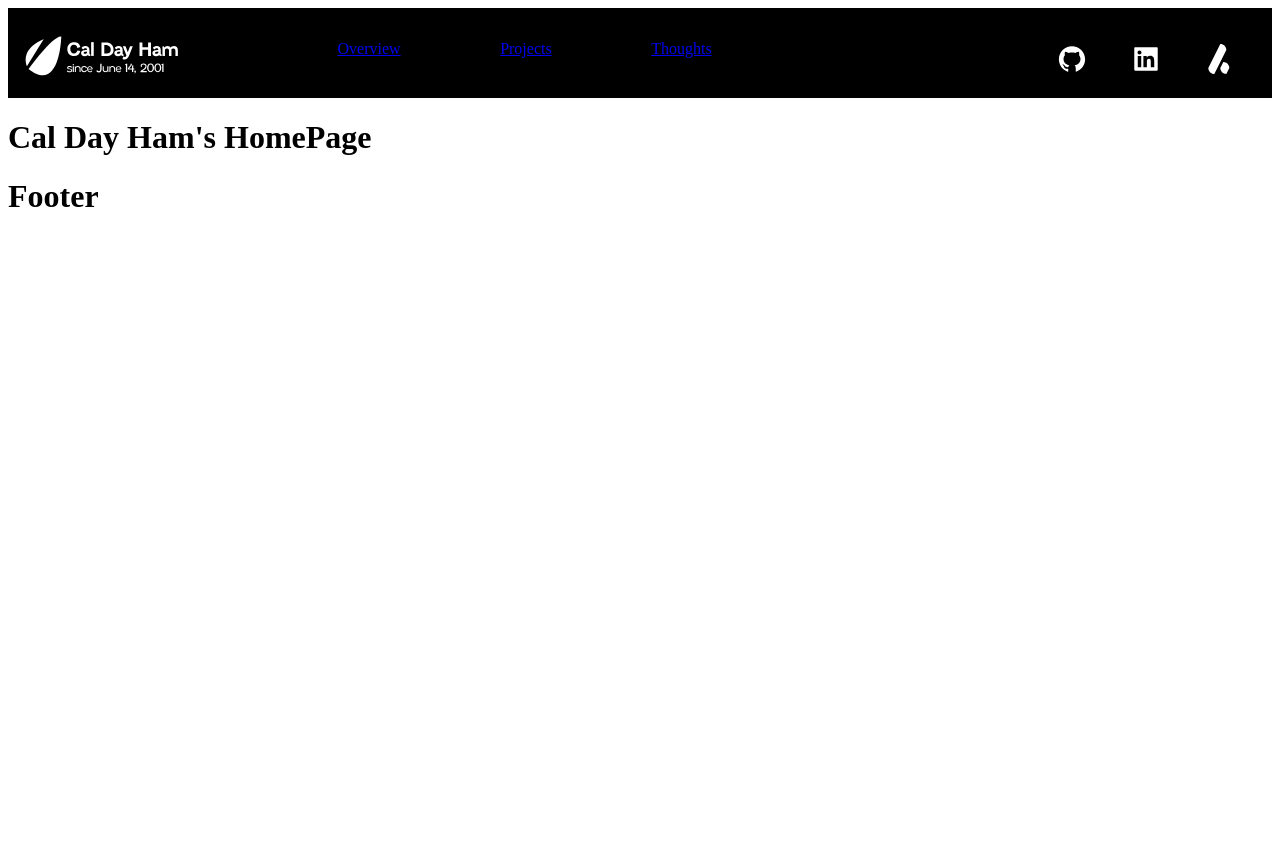
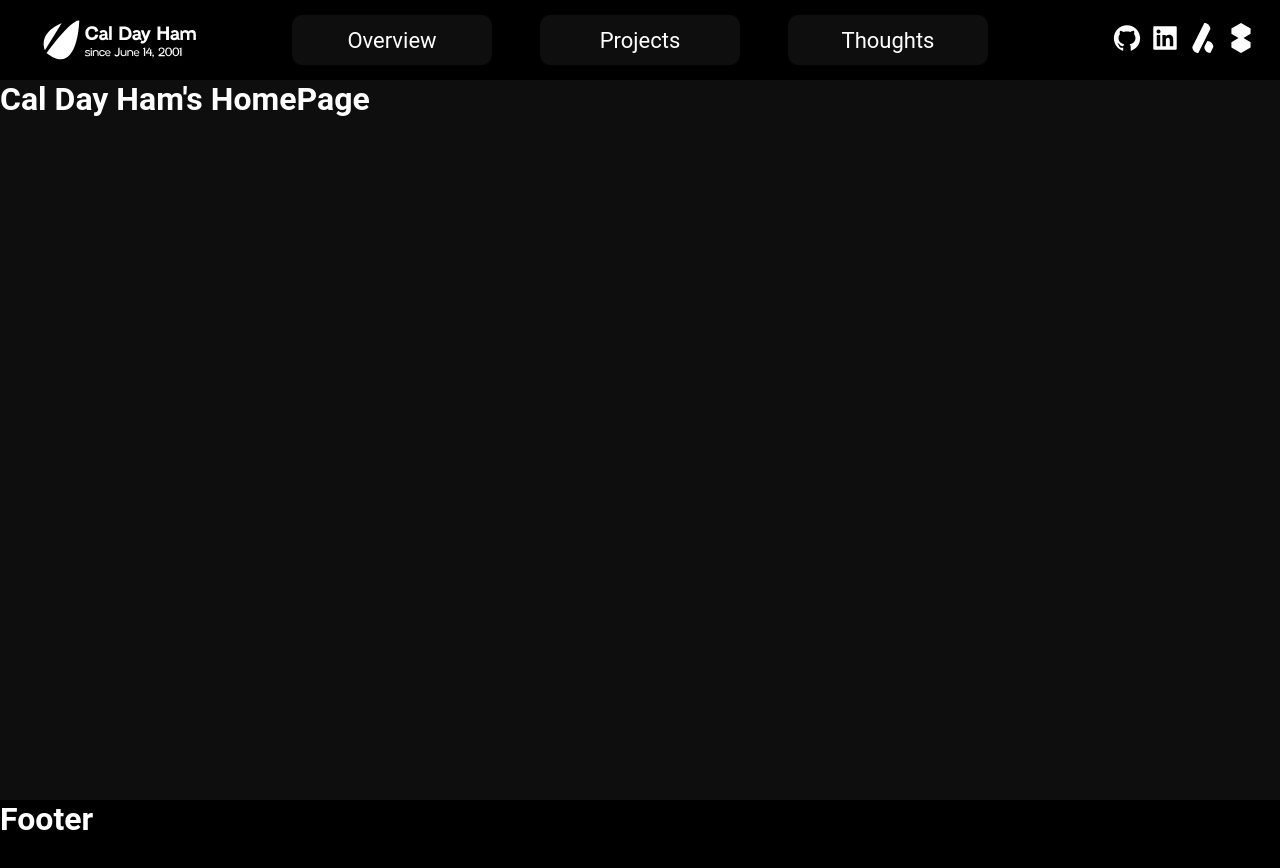
Before and after one commit to caldayham/caldayham-fullstack, a React (Create React App) app in the folder client-side/: page / in a window 1280 px wide. Shown: the top 868 px of the page. Before the commit the page ends 800 px from the top, so only its background shows below. Built offline with nearby package versions, Linux system fonts and the light colour scheme.

Commit message:
lots of work on basic styling

```diff
--- a/client-side/public/index.html
+++ b/client-side/public/index.html
@@ -10,9 +10,17 @@
     />
     <link rel="apple-touch-icon" href="%PUBLIC_URL%/logo192.png" />
     <link rel="manifest" href="%PUBLIC_URL%/manifest.json" />
+
+    <style>
+      * {
+        margin: 0;
+        font-family: 'Roboto', sans-serif;
+      }
+    </style>
+
     <title>Cal's Site</title>
   </head>
-  <body>
+  <body style="background-color: rgb(14,14,14); color: rgb(255,255,255)">
     <noscript>You need to enable JavaScript to run this app.</noscript>
     <div id="root"></div>
   </body>
--- a/client-side/src/components/Footer/styles.jsx
+++ b/client-side/src/components/Footer/styles.jsx
@@ -1,5 +1,9 @@
 import styled from "styled-components";
 
-const FooterContainer = styled.div``;
+const FooterContainer = styled.div`
+  width: 100%;
+  height: 80px;
+  background-color: rgb(0, 0, 0);
+`;
 
 export { FooterContainer };
--- a/client-side/src/components/Header/Header.jsx
+++ b/client-side/src/components/Header/Header.jsx
@@ -1,34 +1,41 @@
 import React from "react";
 import { AiFillGithub, AiFillLinkedin } from "react-icons/ai";
 
-import { Container, Div1, Div2, Div3, SocialIcons } from "./styles";
+import {
+  Container,
+  Div1,
+  Div2,
+  Div3,
+  HeaderLink,
+  HeaderLinkWrapper,
+  LogoLink,
+  SocialIcons,
+} from "./styles";
 
 import LedgesSVG from "../../local-assets/ledges-svg";
 import CalDayHamLogo from "../../local-assets/caldayham-logo";
-import { Link } from "react-router-dom";
+import PrintSciSVG from "../../local-assets/printsci-svg";
 
 const Header = () => (
   <Container>
     <Div1>
-      <Link to="/home">
-        <div style={{ display: "flex", alignItems: "center", color: "white" }}>
-          <CalDayHamLogo scaleFactor="1.8" />
-        </div>
-      </Link>
+      <LogoLink to="/home" style={{ backgroundColor: "none" }}>
+        <CalDayHamLogo scaleFactor="1.8" style={{ width: "100%" }} />
+      </LogoLink>
     </Div1>
     <Div2>
-      <li>
-        <Link to="/about">Overview</Link>
-      </li>
-      <li>
-        <Link to="/portfolio">Projects</Link>
-      </li>
-      <li>
-        <Link to="/thoughts">Thoughts</Link>
-      </li>
+      <HeaderLinkWrapper>
+        <HeaderLink to="/about">Overview</HeaderLink>
+      </HeaderLinkWrapper>
+      <HeaderLinkWrapper>
+        <HeaderLink to="/portfolio">Projects</HeaderLink>
+      </HeaderLinkWrapper>
+      <HeaderLinkWrapper>
+        <HeaderLink to="/thoughts">Thoughts</HeaderLink>
+      </HeaderLinkWrapper>
     </Div2>
     <Div3>
-      <SocialIcons href="https://github.com/farmercal" target="_blank">
+      <SocialIcons href="https://github.com/caldayham" target="_blank">
         <AiFillGithub size="30px" />
       </SocialIcons>
       <SocialIcons
@@ -37,8 +44,11 @@ const Header = () => (
       >
         <AiFillLinkedin size="30px" />
       </SocialIcons>
-      <SocialIcons href="https://www.ledges.io/ed/caldayham" target="_blank">
+      <SocialIcons href="https://www.ledges.io/" target="_blank">
         <LedgesSVG size="30px" />
+      </SocialIcons>
+      <SocialIcons href="https://www.printscientific.com/" target="_blank">
+        <PrintSciSVG size="30px" />
       </SocialIcons>
     </Div3>
   </Container>
--- a/client-side/src/components/Header/styles.jsx
+++ b/client-side/src/components/Header/styles.jsx
@@ -1,32 +1,73 @@
-import { IoIosArrowDropdown } from "react-icons/io";
+import { Link } from "react-router-dom";
 import styled from "styled-components";
 
 export const Container = styled.div`
-  background: #000000;
-  display: grid;
-  grid-template-columns: repeat(5, 1fr);
-  grid-template-rows: 1fr;
-  grid-column-gap: 2rem;
-  padding: 1rem;
-  padding-top: 2rem;
+  background: rgb(0, 0, 0);
+  display: flex;
+
+  height: 80px;
 `;
+
+export const LogoLink = styled(Link)`
+  display: flex;
+  align-items: center;
+  justify-content: center;
+  width: 200px;
+  height: 50px;
+  border-radius: 10px;
+  font-size: 22px;
+  color: white;
+  text-decoration: none;
+
+  transition: all 0.2s ease;
+  &:hover {
+    width: 210px;
+    height: 60px;
+  }
+`;
+
+export const HeaderLink = styled(Link)`
+  display: flex;
+  align-items: center;
+  justify-content: center;
+  background-color: rgb(14, 14, 14);
+  width: 200px;
+  height: 50px;
+  border-radius: 10px;
+  font-size: 22px;
+  color: white;
+  text-decoration: none;
+
+  transition: all 0.2s ease;
+  &:hover {
+    width: 210px;
+  }
+`;
+
+export const HeaderLinkWrapper = styled.div`
+  width: 200px;
+`;
+
 export const Div1 = styled.div`
-  grid-area: 1 / 1 / 2 / 2;
+  flex: 1;
   display: flex;
-  flex-direction: row;
-  align-content: center;
-  margin-top: -10px;
+  align-items: center;
+
+  margin-left: 20px;
 `;
 export const Div2 = styled.div`
-  grid-area: 1 / 2 / 2 / 4;
+  flex: 3;
   display: flex;
+  align-items: center;
+
   justify-content: space-around;
 `;
 export const Div3 = styled.div`
-  grid-area: 1 / 5 / 2 / 6;
   display: flex;
-  justify-content: space-around;
+  justify-content: end;
   align-items: center;
+  flex: 1;
+  padding-right: 20px;
 `;
 
 /// DropDown Contact
@@ -36,42 +77,20 @@ export const ContactDropDown = styled.button`
   position: relative;
   background: none;
   font-size: 1.7rem;
-
   line-height: 32px;
   color: rgba(255, 255, 255, 0.75);
   cursor: pointer;
   transition: 0.3s ease;
-
-  &:focus {
-    outline: none;
-  }
-  &:hover {
-    color: #fff;
-  }
-`;
-
-export const NavProductsIcon = styled(IoIosArrowDropdown)`
-  margin-left: 8px;
-  display: flex;
-  align-self: center;
-  transition: 0.3s ease;
-  opacity: ${({ isOpen }) => (isOpen ? "1" : ".75")};
-  transform: ${({ isOpen }) => (isOpen ? "scaleY(-1)" : "scaleY(1)")};
-
-  &:hover {
-    opacity: 1;
-  }
 `;
 
 // Social Icons
 
-export const SocialIcons = styled.div`
-  transition: 0.3s ease;
+export const SocialIcons = styled.a`
   color: white;
-  border-radius: 50px;
   padding: 4px;
+
+  transition: all 0.1s ease;
   &:hover {
-    background-color: #212d45;
     transform: scale(1.2);
     cursor: pointer;
   }
--- a/client-side/src/globalstyles.jsx
+++ b/client-side/src/globalstyles.jsx
@@ -1,5 +1,14 @@
+import { Link } from "react-router-dom";
 import styled from "styled-components";
 
-const PrimaryContainer = styled.div``;
+const PrimaryContainer = styled.div`
+  height: calc(100vh - 80px);
+`;
 
-export { PrimaryContainer };
+const PrimaryLink = styled(Link)`
+  color: rgb(255, 255, 255);
+  font-size: 22px;
+  text-decoration: none;
+`;
+
+export { PrimaryContainer, PrimaryLink };
--- a/client-side/src/local-assets/ledges-svg.jsx
+++ b/client-side/src/local-assets/ledges-svg.jsx
@@ -1,5 +1,3 @@
-import React from "react";
-
 const LedgesSVG = (props) => {
   return (
     <svg
--- /dev/null
+++ b/client-side/src/local-assets/printsci-svg.jsx
@@ -0,0 +1,19 @@
+const PrintSciSVG = (props) => {
+  return (
+    <svg
+      width={props.size}
+      height={props.size}
+      viewBox="0 0 648 648"
+      fill="none"
+      xmlns="http://www.w3.org/2000/svg"
+    >
+      <polygon
+        className="st0"
+        points="324,0 117,117 117,234 270,324 117,414 117,531 324,648 531,531 531,414 378,324 531,234 531,117 "
+        fill="#ffffff"
+      />
+    </svg>
+  );
+};
+
+export default PrintSciSVG;
```
Also changed, not shown: client-side/src/local-assets/svg-outline-1.svg (added).
